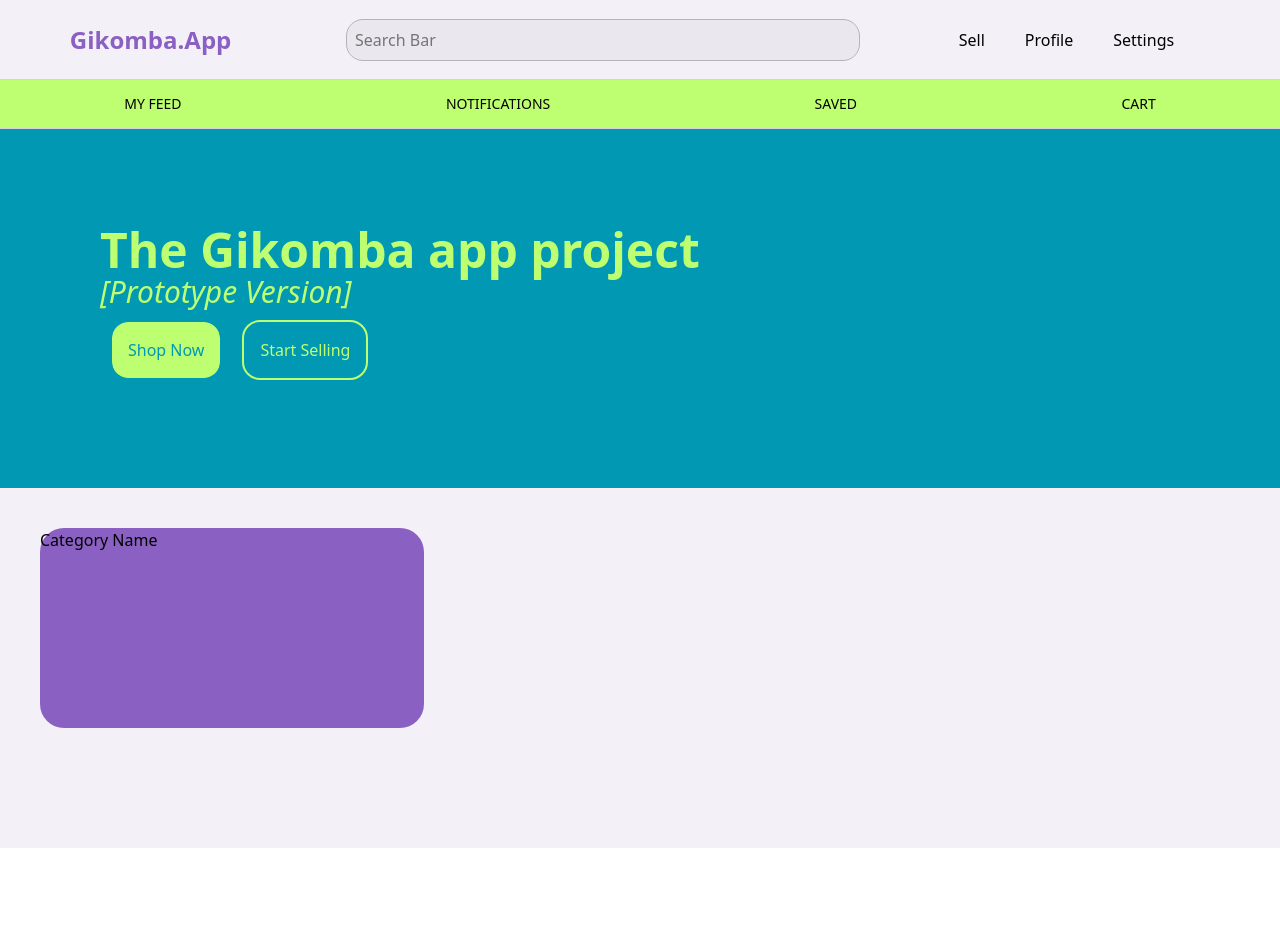
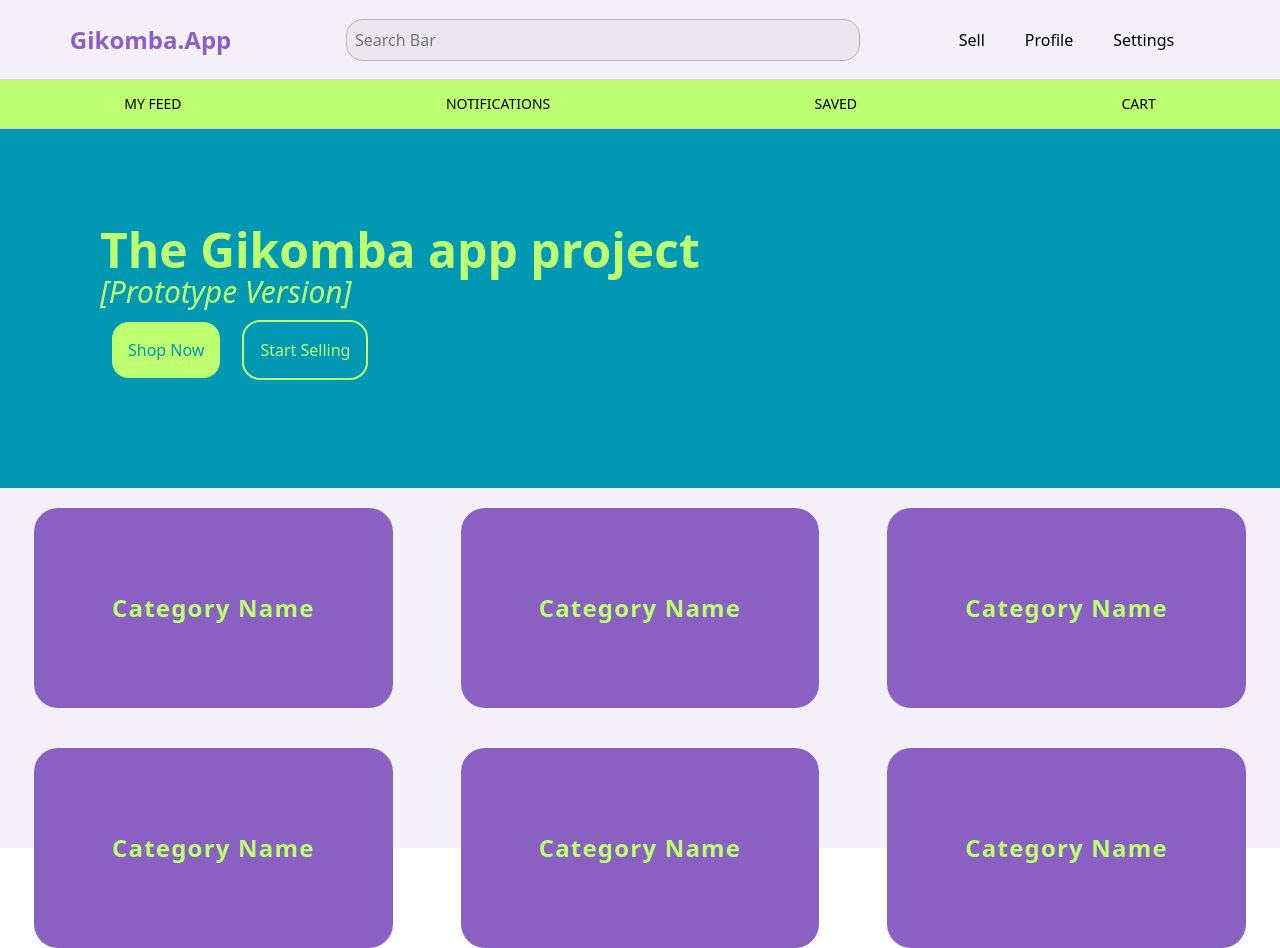
Before and after one commit to gikombaapp/gikapp-prototype, a React (Vite) app: page / in a window 1280 px wide. Before the commit the page ends 848 px from the top, so only its background shows below. Built offline with nearby package versions, Linux system fonts and the light colour scheme.

Commit message:
categories section allignment

```diff
--- a/src/components/CategoriesSection.jsx
+++ b/src/components/CategoriesSection.jsx
@@ -2,10 +2,30 @@ import React from 'react'
 
 function CategoriesSection() {
   return (
-    <div className='flex flex-row flex-wrap w-full h-[45vh] bg-[#F3F0F8]'>
-        <div className='h-50 w-[30%] bg-[#8B60C3] m-10 rounded-3xl'>
+    <div className='flex flex-row flex-wrap w-full h-[45vh] bg-[#F3F0F8] justify-around items'>
+        <div className='flex items-center justify-center h-50 w-[28%] bg-[#8B60C3] m-5 rounded-3xl hover:cursor-pointer'>
             {/* Section Card */}
-            <h3>Category Name</h3>
+            <h3 className='text-[#BEFF72] text-2xl font-bold tracking-wider'>Category Name</h3>
+        </div>
+        <div className='flex items-center justify-center h-50 w-[28%] bg-[#8B60C3] m-5 rounded-3xl hover:cursor-pointer'>
+            {/* Section Card */}
+            <h3 className='text-[#BEFF72] text-2xl font-bold tracking-wider'>Category Name</h3>
+        </div>
+        <div className='flex items-center justify-center h-50 w-[28%] bg-[#8B60C3] m-5 rounded-3xl hover:cursor-pointer'>
+            {/* Section Card */}
+            <h3 className='text-[#BEFF72] text-2xl font-bold tracking-wider'>Category Name</h3>
+        </div>
+        <div className='flex items-center justify-center h-50 w-[28%] bg-[#8B60C3] m-5 rounded-3xl hover:cursor-pointer'>
+            {/* Section Card */}
+            <h3 className='text-[#BEFF72] text-2xl font-bold tracking-wider'>Category Name</h3>
+        </div>
+        <div className='flex items-center justify-center h-50 w-[28%] bg-[#8B60C3] m-5 rounded-3xl hover:cursor-pointer'>
+            {/* Section Card */}
+            <h3 className='text-[#BEFF72] text-2xl font-bold tracking-wider'>Category Name</h3>
+        </div>
+        <div className='flex items-center justify-center h-50 w-[28%] bg-[#8B60C3] m-5 rounded-3xl hover:cursor-pointer'>
+            {/* Section Card */}
+            <h3 className='text-[#BEFF72] text-2xl font-bold tracking-wider'>Category Name</h3>
         </div>
     </div>
   )
```
Also changed, not shown: 1 other file (tests, documents, lock files or other folders).
